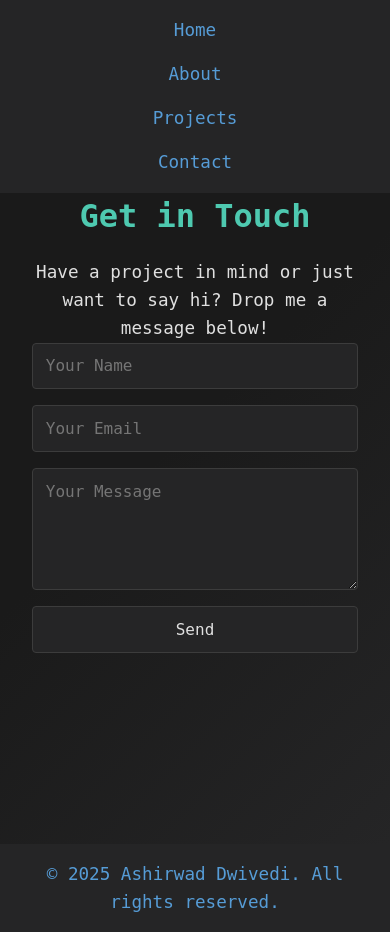
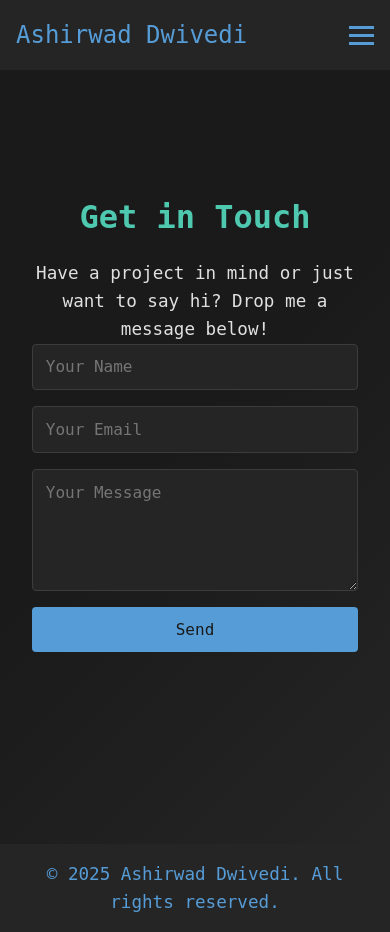
Before and after one commit to thedevelopersDeveloper/Official-Portfolio, a Flask app: page /contact in a window 390 px wide. Run offline with Flask 3, Linux system fonts and the light colour scheme.

Commit message:
Update contact.html

```diff
--- a/templates/contact.html
+++ b/templates/contact.html
@@ -27,22 +27,64 @@
       z-index: 1000;
     }
 
-    nav ul {
+    .nav-container {
+      display: flex;
+      justify-content: space-between;
+      align-items: center;
+      max-width: 1200px;
+      margin: 0 auto;
+    }
+
+    .nav-logo {
+      font-size: 1.5rem;
+      color: #569cd6;
+    }
+
+    .nav-menu {
       display: flex;
       list-style: none;
-      justify-content: center;
       gap: 2rem;
     }
 
-    nav a {
+    .nav-menu li {
+      display: inline-block;
+    }
+
+    .nav-menu a {
       color: #569cd6;
       text-decoration: none;
       font-size: 1.1rem;
       transition: color 0.3s;
     }
 
-    nav a:hover {
+    .nav-menu a:hover {
       color: #4ec9b0;
+    }
+
+    .hamburger {
+      display: none;
+      flex-direction: column;
+      cursor: pointer;
+      gap: 5px;
+    }
+
+    .hamburger span {
+      width: 25px;
+      height: 3px;
+      background: #569cd6;
+      transition: all 0.3s ease;
+    }
+
+    .hamburger.active span:nth-child(1) {
+      transform: rotate(45deg) translate(5px, 5px);
+    }
+
+    .hamburger.active span:nth-child(2) {
+      opacity: 0;
+    }
+
+    .hamburger.active span:nth-child(3) {
+      transform: rotate(-45deg) translate(7px, -7px);
     }
 
     section {
@@ -125,22 +167,48 @@
         font-size: 1.5rem;
       }
 
-      nav ul {
+      .hamburger {
+        display: flex;
+      }
+
+      .nav-menu {
+        display: none;
         flex-direction: column;
-        align-items: center;
-        gap: 1rem;
+        position: absolute;
+        top: 60px;
+        left: 0;
+        width: 100%;
+        background: #252526;
+        padding: 1rem;
+        border-top: 1px solid #3c3c3c;
+      }
+
+      .nav-menu.active {
+        display: flex;
+      }
+
+      .nav-menu li {
+        margin: 0.5rem 0;
       }
     }
   </style>
 </head>
 <body>
   <nav>
-    <ul>
-      <li><a href="index.html#home">Home</a></li>
-      <li><a href="about.html#about">About</a></li>
-      <li><a href="projects.html#projects">Projects</a></li>
-      <li><a href="#contact">Contact</a></li>
-    </ul>
+    <div class="nav-container">
+      <div class="nav-logo">Ashirwad Dwivedi</div>
+      <div class="hamburger">
+        <span></span>
+        <span></span>
+        <span></span>
+      </div>
+      <ul class="nav-menu">
+        <li><a href="/">Home</a></li>
+        <li><a href="/about">About</a></li>
+        <li><a href="/projects">Projects</a></li>
+        <li><a href="/contact">Contact</a></li>
+      </ul>
+    </div>
   </nav>
 
   <section id="contact">
@@ -148,14 +216,46 @@
     <p>Have a project in mind or just want to say hi? Drop me a message below!</p>
     <form class="contact-form" method="POST" action="/submit">
       <input type="text" name="name" placeholder="Your Name" required>
-      <input type="text" name="email" placeholder="Your Email" required>
+      <input type="email" name="email" placeholder="Your Email" required>
       <textarea name="message" placeholder="Your Message" rows="5" required></textarea>
-      <input type="submit" value="Send">
+      <button type="submit">Send</button>
     </form>
   </section>
 
   <footer>
     <p>© 2025 Ashirwad Dwivedi. All rights reserved.</p>
   </footer>
+
+  <script>
+    const hamburger = document.querySelector('.hamburger');
+    const navMenu = document.querySelector('.nav-menu');
+
+    hamburger.addEventListener('click', () => {
+      hamburger.classList.toggle('active');
+      navMenu.classList.toggle('active');
+    });
+
+    // Close menu when a link is clicked
+    document.querySelectorAll('.nav-menu a').forEach(link => {
+      link.addEventListener('click', () => {
+        hamburger.classList.remove('active');
+        navMenu.classList.remove('active');
+      });
+    });
+
+    // Smooth scrolling for nav links
+    document.querySelectorAll('nav a').forEach(anchor => {
+      anchor.addEventListener('click', function (e) {
+        e.preventDefault();
+        const href = this.getAttribute('href');
+        if (href.startsWith('#')) {
+          const sectionId = href.substring(1);
+          document.getElementById(sectionId).scrollIntoView({ behavior: 'smooth' });
+        } else {
+          window.location.href = href;
+        }
+      });
+    });
+  </script>
 </body>
 </html>
```
